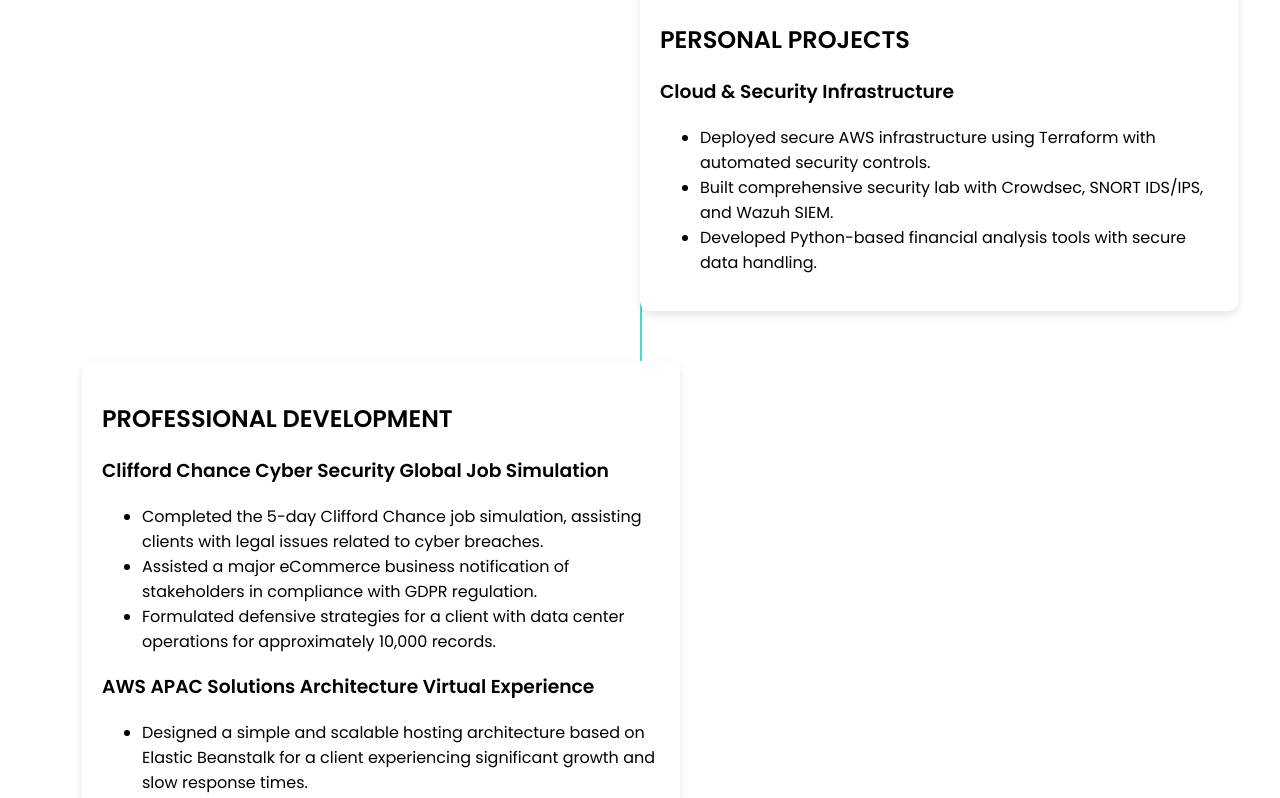
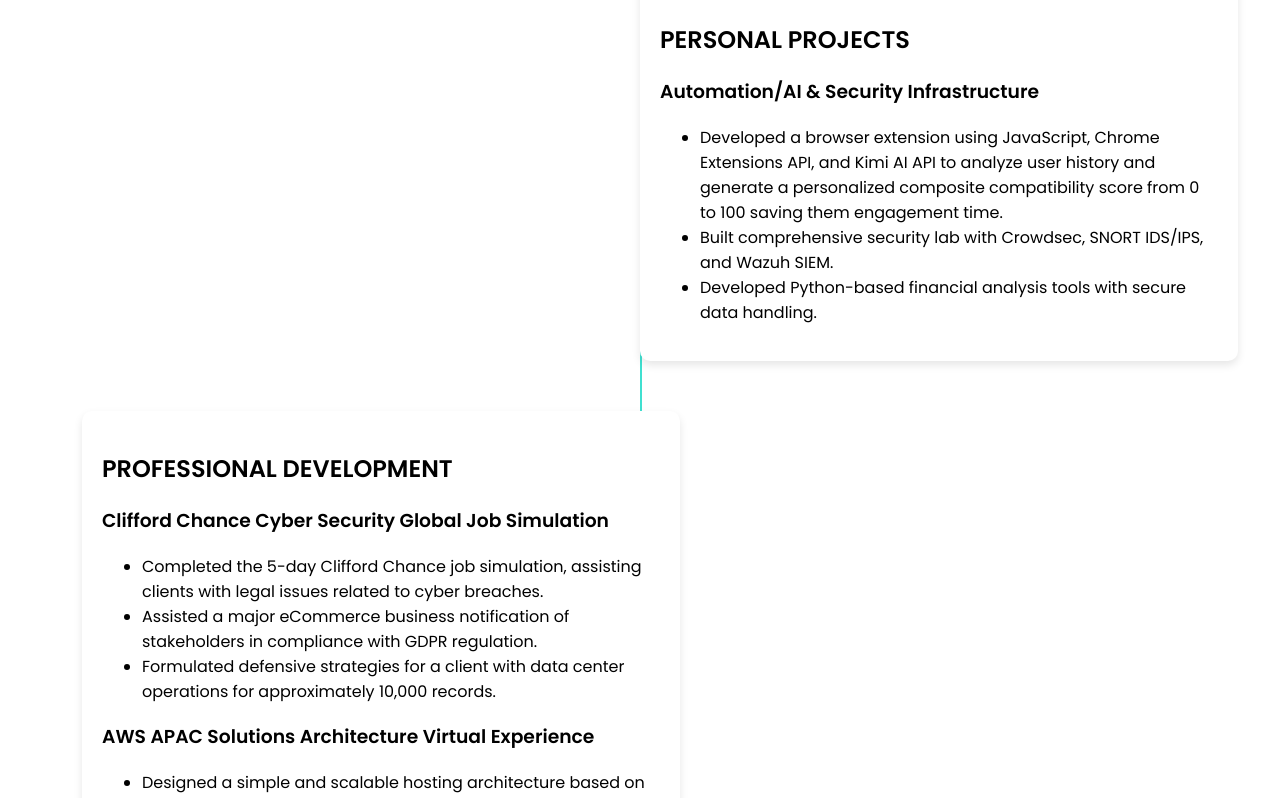
Before and after one commit to tvenk/resume-website, a React (Create React App) app: page / in a window 1280 px wide. Shown: the part 1920-2718 px from the top of the page. Built offline with nearby package versions, Linux system fonts and the light colour scheme.

Commit message:
Update App.js
updated points in resume

```diff
--- a/src/App.js
+++ b/src/App.js
@@ -165,9 +165,9 @@
         <FadeInSection>
           <Section align="right">
             <h2>PERSONAL PROJECTS</h2>
-            <h3>Cloud & Security Infrastructure</h3>
+            <h3>Automation/AI & Security Infrastructure</h3>
             <ul>
-              <li>Deployed secure AWS infrastructure using Terraform with automated security controls.</li>
+              <li>Developed a browser extension using JavaScript, Chrome Extensions API, and Kimi AI API to analyze user history and generate a personalized composite compatibility score from 0 to 100 saving them engagement time.</li>
               <li>Built comprehensive security lab with Crowdsec, SNORT IDS/IPS, and Wazuh SIEM.</li>
               <li>Developed Python-based financial analysis tools with secure data handling.</li>
             </ul>
@@ -186,7 +186,7 @@
             </ul>
             <h3>AWS APAC Solutions Architecture Virtual Experience</h3>
             <ul>
-              <li>Designed a simple and scalable hosting architecture based on Elastic Beanstalk for a client experiencing significant growth and slow response times.</li>
+              <li>Designed a simple and scalable hosting architecture based on Elastic Beanstalk for a client.</li>
               <li>Described my proposed architecture in jargon-free language to ensure client understanding of how it works and how costs will be calculated.</li>
             </ul>
             <h3>JPMorgan Chase & Co. Cybersecurity Job Simulation</h3>
```
